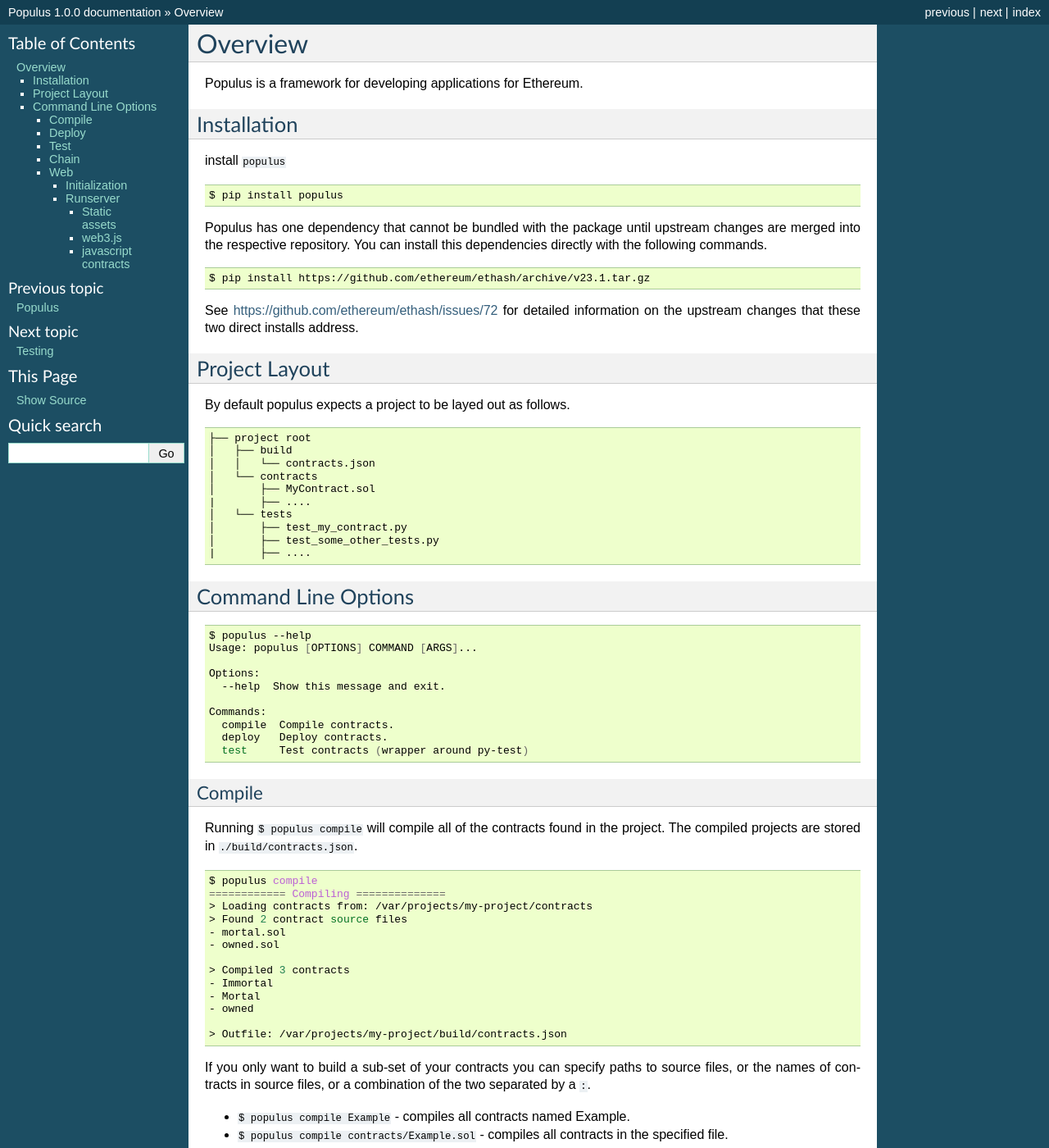
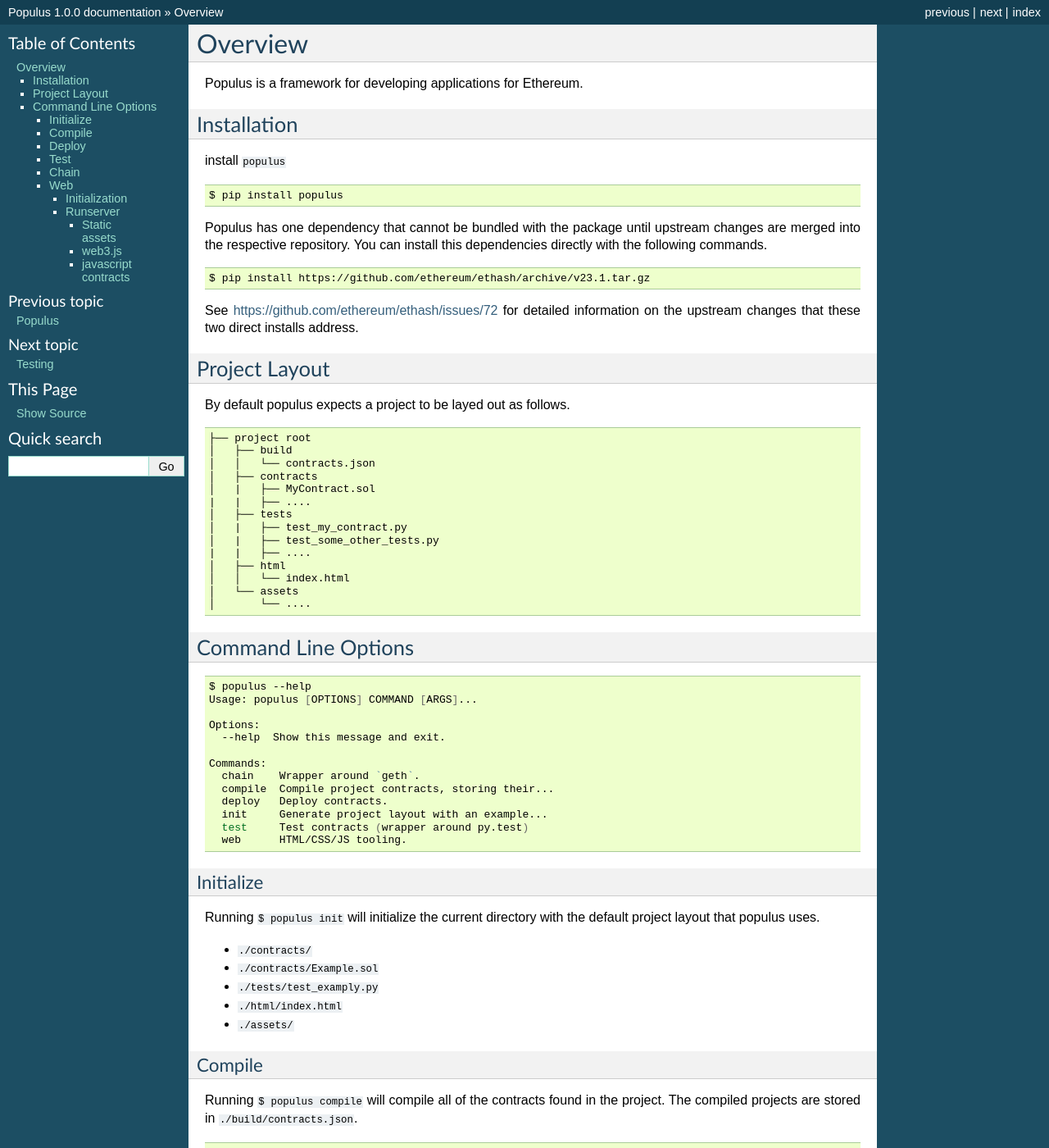
Before and after one commit to ethereum/populus, a Sphinx documentation site: the page built from docs/populus.overview.rst, in a window 1280 px wide and 1400 px high. Shown: the whole window at 82% size. Built offline with Sphinx 7.4.7, drawn with Linux system fonts in a browser that asks for light colours; pages that are not in the unit, such as notebooks, are missing from menus.

Commit message:
documentation

```diff
--- a/docs/populus.overview.rst
+++ b/docs/populus.overview.rst
@@ -35,13 +35,17 @@
     ├── project root
     │   ├── build
     │   │   └── contracts.json
-    │   └── contracts
-    │       ├── MyContract.sol
-    |       ├── ....
-    │   └── tests
-    │       ├── test_my_contract.py
-    │       ├── test_some_other_tests.py
-    |       ├── ....
+    │   ├── contracts
+    │   |   ├── MyContract.sol
+    |   |   ├── ....
+    │   ├── tests
+    │   |   ├── test_my_contract.py
+    │   |   ├── test_some_other_tests.py
+    |   |   ├── ....
+    │   ├── html
+    │   │   └── index.html
+    │   └── assets
+    │       └── ....
 
 
 Command Line Options
@@ -56,10 +60,25 @@
       --help  Show this message and exit.
 
     Commands:
-      compile  Compile contracts.
+      chain    Wrapper around `geth`.
+      compile  Compile project contracts, storing their...
       deploy   Deploy contracts.
-      test     Test contracts (wrapper around py-test)
+      init     Generate project layout with an example...
+      test     Test contracts (wrapper around py.test)
+      web      HTML/CSS/JS tooling.
 
+
+Initialize
+~~~~~~~~~~
+
+Running ``$ populus init`` will initialize the current directory with the
+default project layout that populus uses.
+
+* ``./contracts/``
+* ``./contracts/Example.sol``
+* ``./tests/test_examply.py``
+* ``./html/index.html``
+* ``./assets/``
 
 Compile
 ~~~~~~~
```
